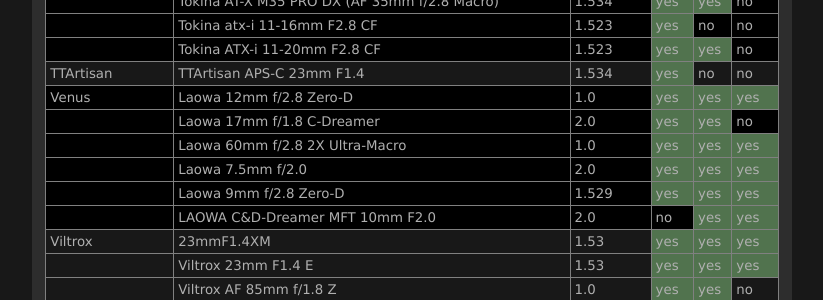
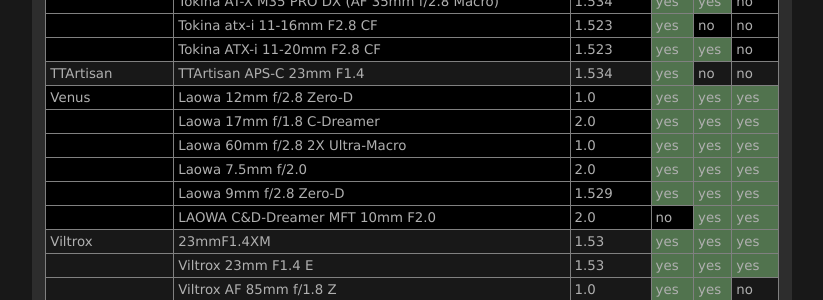
Before and after one commit to lensfun/lensfun.github.io, a Jekyll site: the page built from _posts/lenslist/2999-12-31-Lenslist-master.md, in a window 1280 px wide and 900 px high, scrolled down 30294 px. Shown: the part 146-446 px from the top of the window, without its empty margins (284-1107 px from the left). Built offline with Jekyll 4.4.1, drawn with Linux system fonts in a browser that asks for light colours.

Commit message:
Update master lens list from GitHub Actions

```diff
--- a/_posts/lenslist/2999-12-31-Lenslist-master.md
+++ b/_posts/lenslist/2999-12-31-Lenslist-master.md
@@ -1253,7 +1253,7 @@ This list was generated on 2023-08-18 from current Lensfun sources. Your Lensfun
 <tr class="lenslist-bg1"><td></td><td>Tokina ATX-i 11-20mm F2.8 CF</td><td>1.523</td><td class="lenslist-highlight lenslist-check">yes</td><td class="lenslist-highlight lenslist-check">yes</td><td class="lenslist-check">no</td></tr>
 <tr class="lenslist-bg2"><td>TTArtisan</td><td>TTArtisan APS-C 23mm F1.4</td><td>1.534</td><td class="lenslist-highlight lenslist-check">yes</td><td class="lenslist-check">no</td><td class="lenslist-check">no</td></tr>
 <tr class="lenslist-bg1"><td>Venus</td><td>Laowa 12mm f/2.8 Zero-D</td><td>1.0</td><td class="lenslist-highlight lenslist-check">yes</td><td class="lenslist-highlight lenslist-check">yes</td><td class="lenslist-highlight lenslist-check">yes</td></tr>
-<tr class="lenslist-bg1"><td></td><td>Laowa 17mm f/1.8 C-Dreamer</td><td>2.0</td><td class="lenslist-highlight lenslist-check">yes</td><td class="lenslist-highlight lenslist-check">yes</td><td class="lenslist-check">no</td></tr>
+<tr class="lenslist-bg1"><td></td><td>Laowa 17mm f/1.8 C-Dreamer</td><td>2.0</td><td class="lenslist-highlight lenslist-check">yes</td><td class="lenslist-highlight lenslist-check">yes</td><td class="lenslist-highlight lenslist-check">yes</td></tr>
 <tr class="lenslist-bg1"><td></td><td>Laowa 60mm f/2.8 2X Ultra-Macro</td><td>1.0</td><td class="lenslist-highlight lenslist-check">yes</td><td class="lenslist-highlight lenslist-check">yes</td><td class="lenslist-highlight lenslist-check">yes</td></tr>
 <tr class="lenslist-bg1"><td></td><td>Laowa 7.5mm f/2.0</td><td>2.0</td><td class="lenslist-highlight lenslist-check">yes</td><td class="lenslist-highlight lenslist-check">yes</td><td class="lenslist-highlight lenslist-check">yes</td></tr>
 <tr class="lenslist-bg1"><td></td><td>Laowa 9mm f/2.8 Zero-D</td><td>1.529</td><td class="lenslist-highlight lenslist-check">yes</td><td class="lenslist-highlight lenslist-check">yes</td><td class="lenslist-highlight lenslist-check">yes</td></tr>
```
